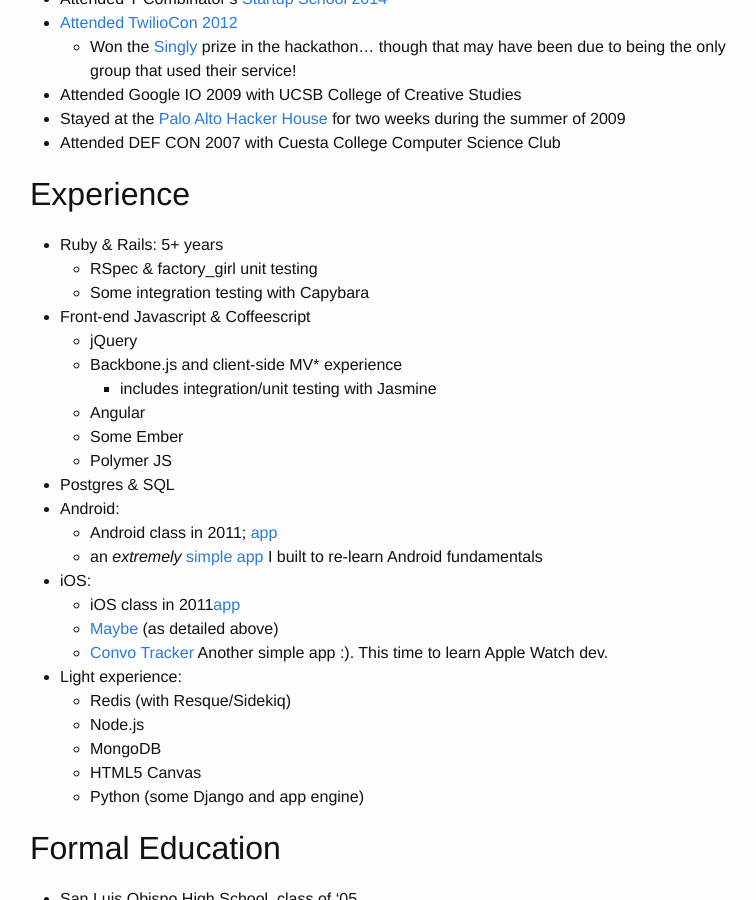
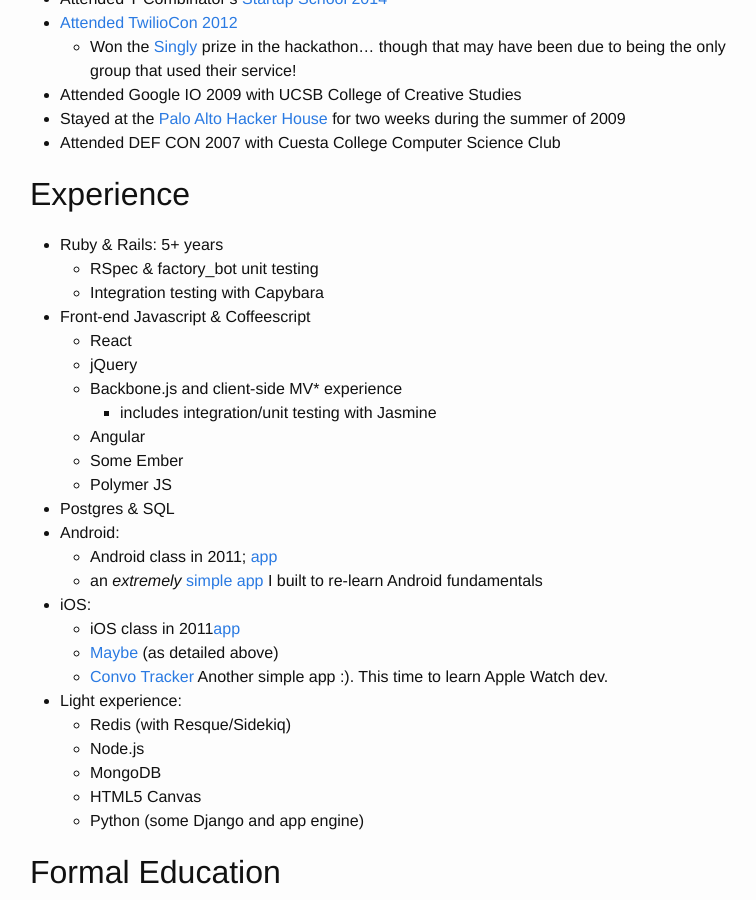
Before and after one commit to kmurph73/kmurph73.github.com, a Jekyll site: the page built from resume.md, in a window 1280 px wide and 900 px high, scrolled down 2123 px. Shown: the whole window, without its empty margins (240-996 px from the left). Built offline with Jekyll 4.4.1, drawn with Linux system fonts in a browser that asks for light colours; some of the changed text lies outside the part shown.

Commit message:
resuming the resume

```diff
--- a/resume.md
+++ b/resume.md
@@ -100,9 +100,10 @@
 
 ## Experience
 * Ruby & Rails: 5+ years
-  * RSpec & factory_girl unit testing
-  * Some integration testing with Capybara
+  * RSpec & factory_bot unit testing
+  * Integration testing with Capybara
 * Front-end Javascript & Coffeescript
+  * React
   * jQuery
   * Backbone.js and client-side MV\* experience
       * includes integration/unit testing with Jasmine
```
Also changed, not shown: other parts of resume.md (+2 -2 lines).
